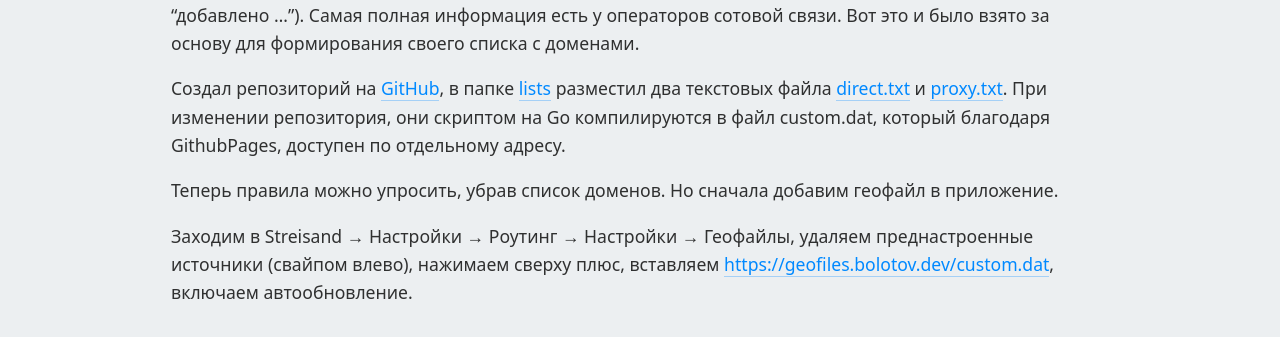
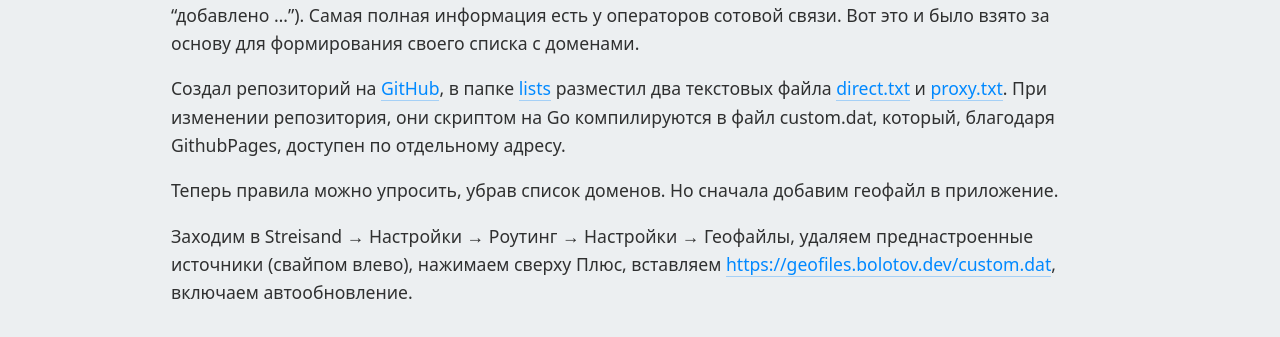
Before and after one commit to artembolotov/artembolotov.github.io, a Jekyll site: the page built from blog/_posts/2026-02-04-vpn-route.md, in a window 1280 px wide and 900 px high, scrolled down 2181 px. Shown: the part 184-521 px from the top of the window. Built offline with Jekyll 4.4.1, drawn with Linux system fonts in a browser that asks for light colours.

Commit message:
Some fixes

```diff
--- a/blog/_posts/2026-02-04-vpn-route.md
+++ b/blog/_posts/2026-02-04-vpn-route.md
@@ -32,11 +32,11 @@
 
 Уважающие себя VPN клиенты (во всех значениях) умеют строить правила опираясь на файлы `geosite.dat` и `geoip.dat`. Суть такая: пишем вместо домена что-то типа `geoip:ru` и все сайты с русским IP-адресом попадают в наше правило. Либо, добавив `geosite:google`, получаем набор всех доменов, принадлежащих Google. Конечно, кто-то заботливо собирает эти данные, запаковывает в бинарный формат и выкладывает в открытый доступ. Но поиски такой волшебной `geosite:ru-whitelisted` ничего не дали. Более того, нет вообще какого-то вменяемого списка этих ресурсов (Минцифры публиковало новости в формате "добавлено ..."). Самая полная информация есть у операторов сотовой связи. Вот это и было взято за основу для формирования своего списка с доменами.
 
-Создал репозиторий на [GitHub](https://github.com/artembolotov/custom-geosite){:target="_blank"}, в папке [lists](https://github.com/artembolotov/custom-geosite/tree/main/lists){:target:"_blank"} разместил два текстовых файла [direct.txt](https://github.com/artembolotov/custom-geosite/blob/main/lists/direct.txt){:target="_blank"} и [proxy.txt](https://github.com/artembolotov/custom-geosite/blob/main/lists/proxy.txt){:target="_blank"}. При изменении репозитория, они скриптом на Go компилируются в файл custom.dat, который благодаря GithubPages, доступен по отдельному адресу.
+Создал репозиторий на [GitHub](https://github.com/artembolotov/custom-geosite){:target="_blank"}, в папке [lists](https://github.com/artembolotov/custom-geosite/tree/main/lists){:target="_blank"} разместил два текстовых файла [direct.txt](https://github.com/artembolotov/custom-geosite/blob/main/lists/direct.txt){:target="_blank"} и [proxy.txt](https://github.com/artembolotov/custom-geosite/blob/main/lists/proxy.txt){:target="_blank"}. При изменении репозитория, они скриптом на Go компилируются в файл custom.dat, который, благодаря GithubPages, доступен по отдельному адресу.
 
 Теперь правила можно упросить, убрав список доменов. Но сначала добавим геофайл в приложение.
 
-Заходим в Streisand&nbsp;&#8594; Настройки&nbsp;&#8594; Роутинг&nbsp;&#8594; Настройки&nbsp;&#8594; Геофайлы, удаляем преднастроенные источники (свайпом влево), нажимаем сверху плюс, вставляем [https://geofiles.bolotov.dev/custom.dat](https://geofiles.bolotov.dev/custom.dat){:target="blank_"}, включаем автообновление.
+Заходим в Streisand&nbsp;&#8594; Настройки&nbsp;&#8594; Роутинг&nbsp;&#8594; Настройки&nbsp;&#8594; Геофайлы, удаляем преднастроенные источники (свайпом влево), нажимаем сверху Плюс, вставляем [https://geofiles.bolotov.dev/custom.dat](https://geofiles.bolotov.dev/custom.dat){:target="blank_"}, включаем автообновление.
 
 {% capture gallery_streisand_geofiles %}
 08.jpg
```
